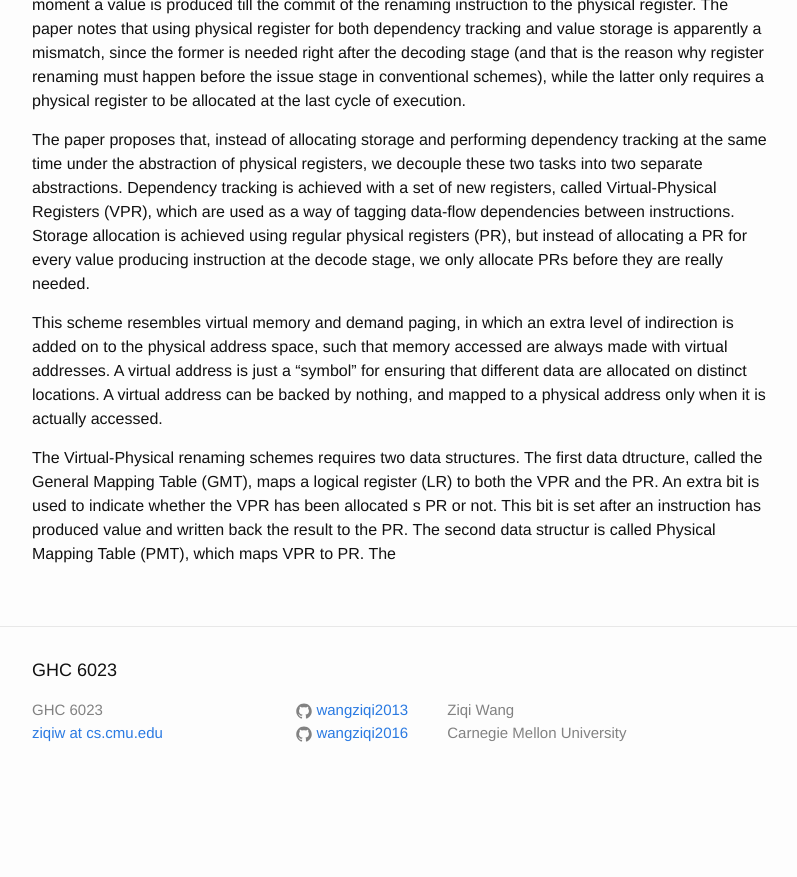
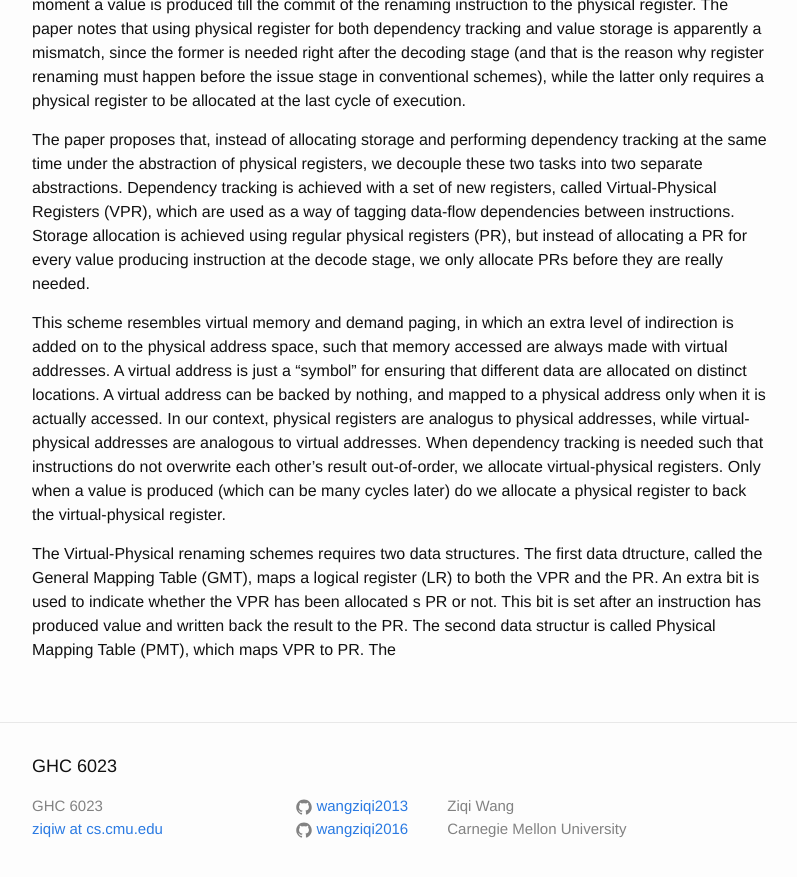
Before and after one commit to wangziqi2013/wangziqi2013.github.io, a Jekyll site: the page built from _posts/2019-08-29-Dynamic-Reg-Renaming-Through-VP-Registers.markdown, in a window 1280 px wide and 900 px high, scrolled down 1114 px. Shown: the top 877 px of the window, without its empty margins (238-1035 px from the left). Built offline with Jekyll 4.4.1, drawn with Linux system fonts in a browser that asks for light colours; before the commit the page ends 1918 px from its top, so only the background shows below that.

Commit message:
Finish virtual memory

```diff
--- a/_posts/2019-08-29-Dynamic-Reg-Renaming-Through-VP-Registers.markdown
+++ b/_posts/2019-08-29-Dynamic-Reg-Renaming-Through-VP-Registers.markdown
@@ -50,7 +50,11 @@ are really needed.
 This scheme resembles virtual memory and demand paging, in which an extra level of indirection is added on to the
 physical address space, such that memory accessed are always made with virtual addresses. A virtual address is just
 a "symbol" for ensuring that different data are allocated on distinct locations. A virtual address can be backed by
-nothing, and mapped to a physical address only when it is actually accessed.
+nothing, and mapped to a physical address only when it is actually accessed. In our context, physical registers are
+analogus to physical addresses, while virtual-physical addresses are analogous to virtual addresses. When dependency
+tracking is needed such that instructions do not overwrite each other's result out-of-order, we allocate virtual-physical
+registers. Only when a value is produced (which can be many cycles later) do we allocate a physical register to back the
+virtual-physical register.
 
 The Virtual-Physical renaming schemes requires two data structures. The first data dtructure, called the General Mapping
 Table (GMT), maps a logical register (LR) to both the VPR and the PR. An extra bit is used to indicate whether the VPR has
```
